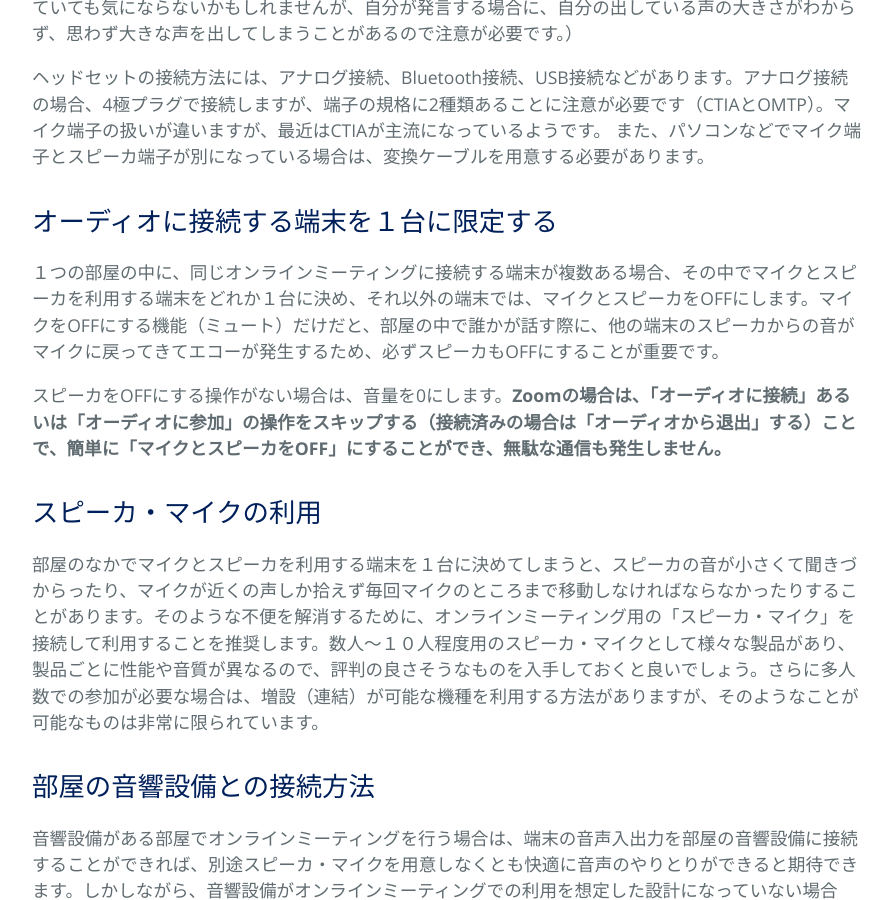
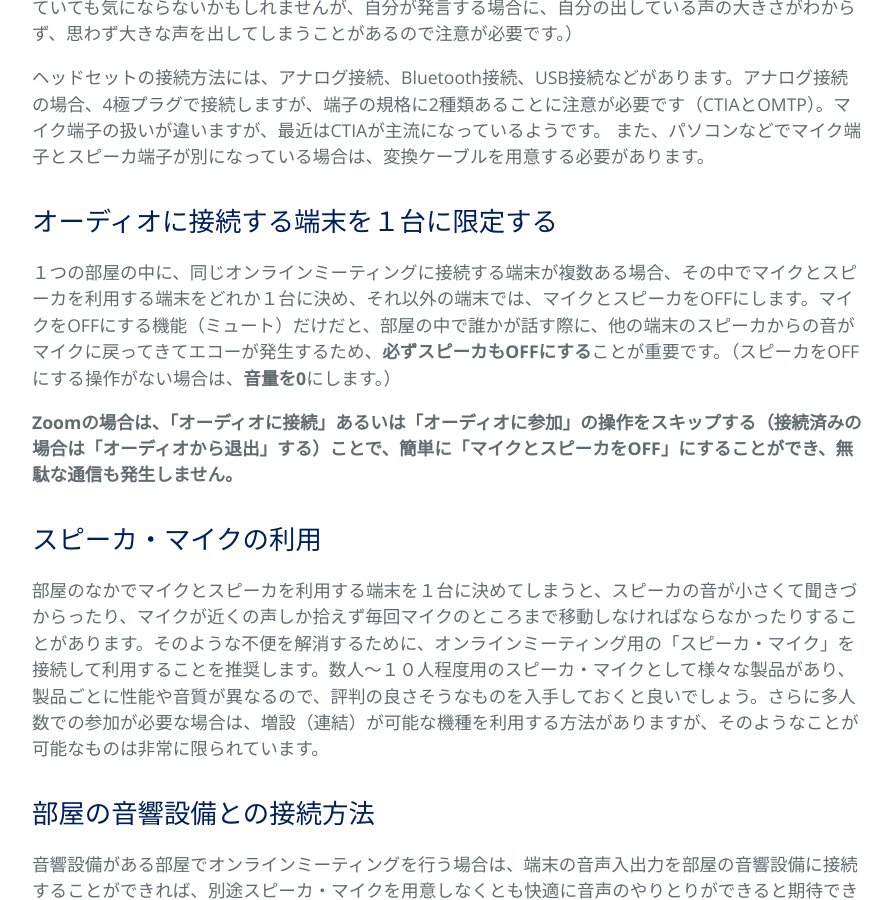
Before and after one commit to kyoto-u/online-edu, a Jekyll site: the page built from zoom-audio-echo.md, in a window 1280 px wide and 900 px high, scrolled down 1499 px. Shown: the whole window, without its empty margins (192-1084 px from the left). Built offline with Jekyll 4.4.1, drawn with Linux system fonts in a browser that asks for light colours.

```diff
--- a/zoom-audio-echo.md
+++ b/zoom-audio-echo.md
@@ -37,9 +37,9 @@ title: 複数端末を利用する場合の注意（エコーを起こさない
 
 ## オーディオに接続する端末を１台に限定する
 
-１つの部屋の中に、同じオンラインミーティングに接続する端末が複数ある場合、その中でマイクとスピーカを利用する端末をどれか１台に決め、それ以外の端末では、マイクとスピーカをOFFにします。マイクをOFFにする機能（ミュート）だけだと、部屋の中で誰かが話す際に、他の端末のスピーカからの音がマイクに戻ってきてエコーが発生するため、必ずスピーカもOFFにすることが重要です。
+１つの部屋の中に、同じオンラインミーティングに接続する端末が複数ある場合、その中でマイクとスピーカを利用する端末をどれか１台に決め、それ以外の端末では、マイクとスピーカをOFFにします。マイクをOFFにする機能（ミュート）だけだと、部屋の中で誰かが話す際に、他の端末のスピーカからの音がマイクに戻ってきてエコーが発生するため、**必ずスピーカもOFFにする**ことが重要です。（スピーカをOFFにする操作がない場合は、**音量を0**にします。）
 
-スピーカをOFFにする操作がない場合は、音量を0にします。**Zoomの場合は、「オーディオに接続」あるいは「オーディオに参加」の操作をスキップする（接続済みの場合は「オーディオから退出」する）ことで、簡単に「マイクとスピーカをOFF」にすることができ、無駄な通信も発生しません。**
+**Zoomの場合は、「オーディオに接続」あるいは「オーディオに参加」の操作をスキップする（接続済みの場合は「オーディオから退出」する）ことで、簡単に「マイクとスピーカをOFF」にすることができ、無駄な通信も発生しません。**
 
 ## スピーカ・マイクの利用
 
```
